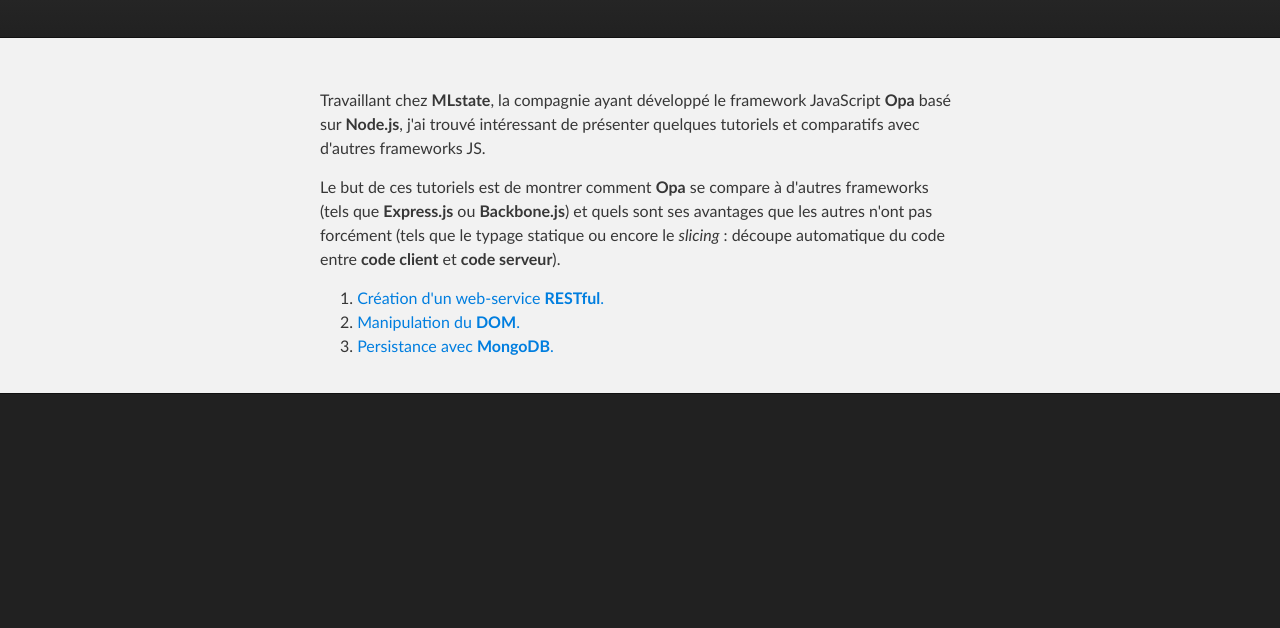
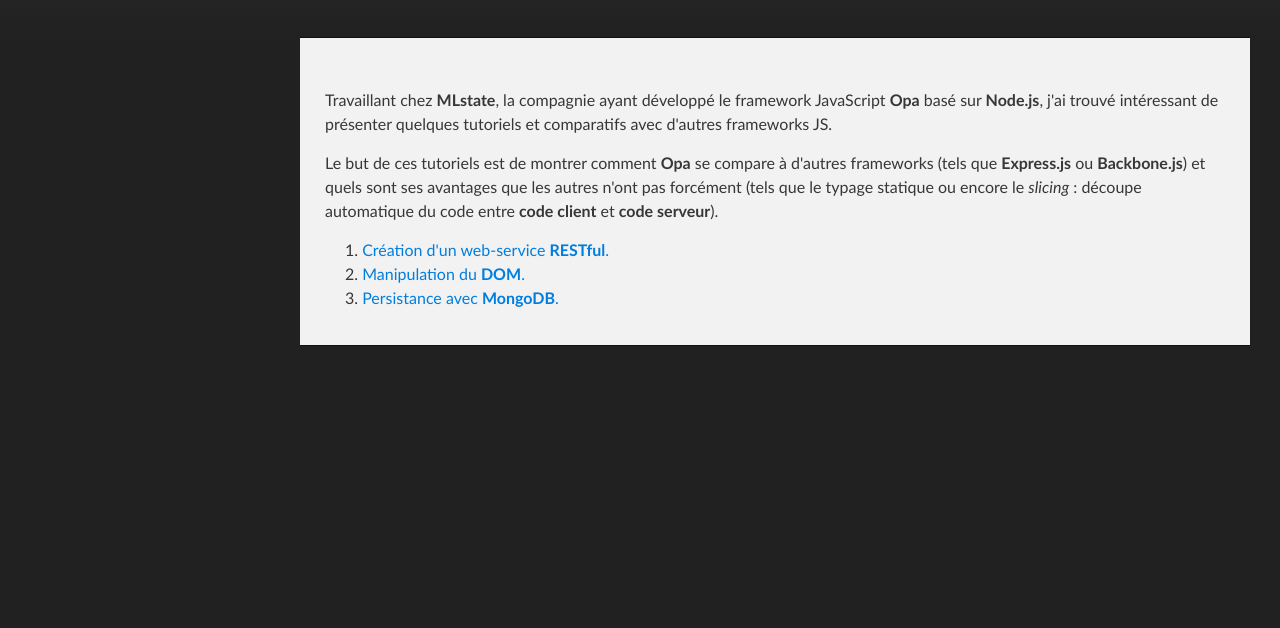
Before and after one commit to gregmak/gregmak.github.com, a plain HTML site: page index.html in a window 1280 px wide. Shown: the part 172-800 px from the top of the page. Drawn offline with Linux system fonts and the light colour scheme.

Commit message:
Page : fix css for main content div

```diff
--- a/stylesheets/stylesheet.css
+++ b/stylesheets/stylesheet.css
@@ -282,7 +282,7 @@ Full-Width Styles
 
 .inner {
   position: relative;
-  max-width: 640px;
+  max-width: 900px;
   padding: 20px 10px;
   margin: 0 auto;
 }
@@ -374,6 +374,9 @@ Full-Width Styles
   background: #f2f2f2;
   border-top: 1px solid #111;
   border-bottom: 1px solid #111;
+  position: absolute;
+  width: 950px;
+  left: 300px;
 }
 
 #main_content {
```
